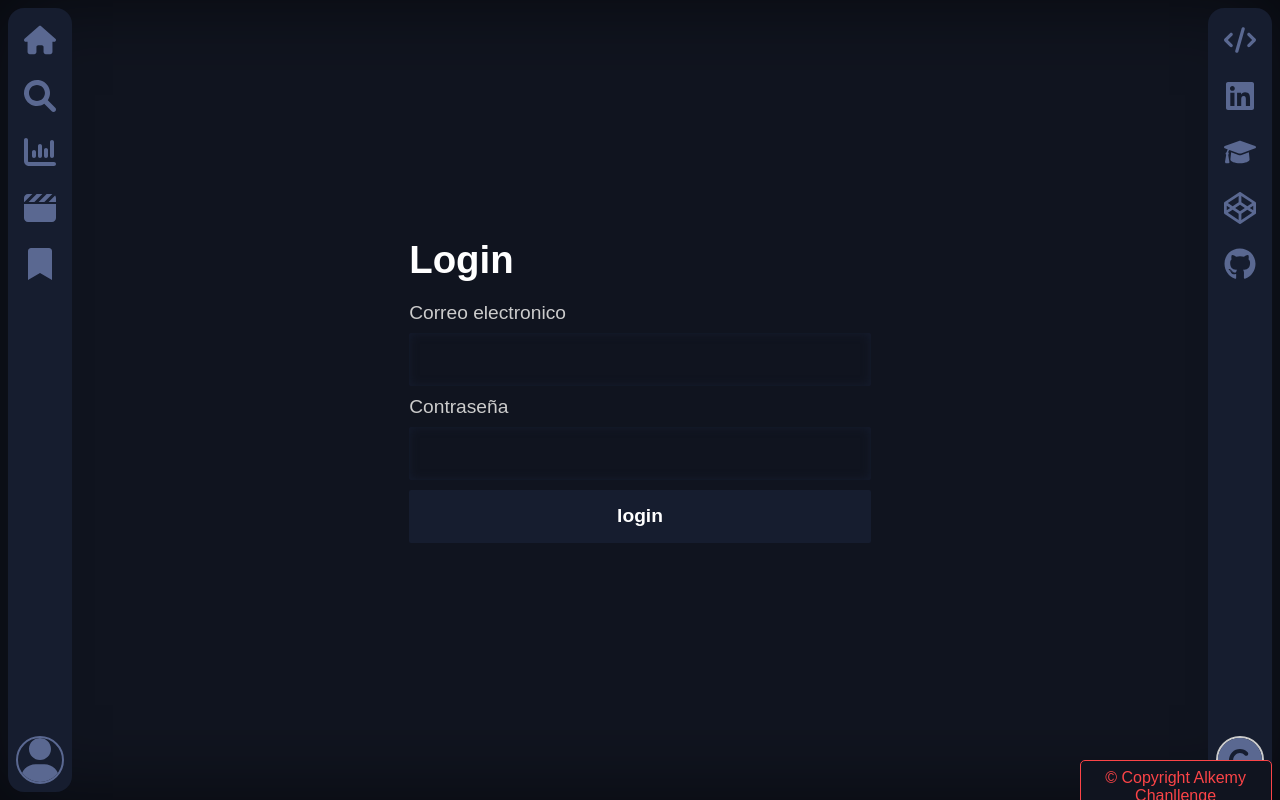
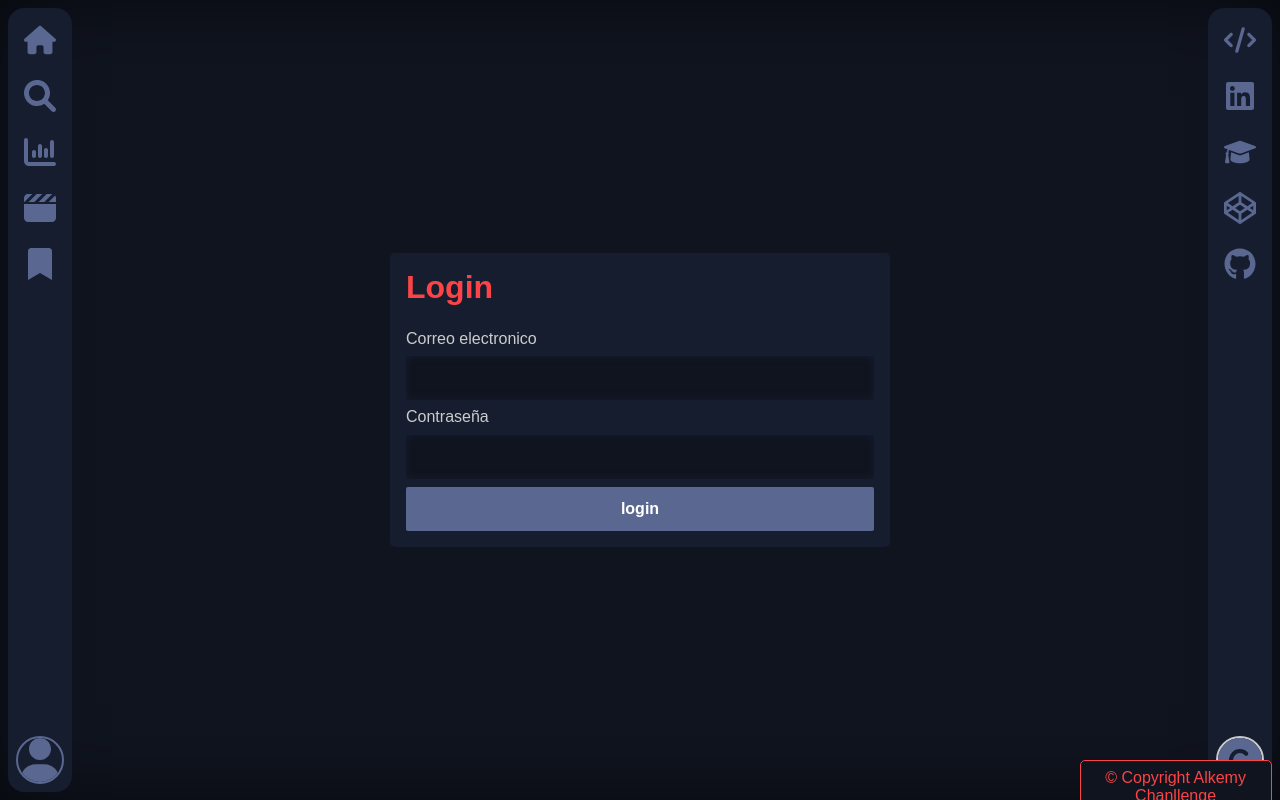
Before and after one commit to Sergio-Ivan-Melgarejo/skill-up-react-1, a React (Create React App) app: page /login in a window 1280 px wide. Built offline with nearby package versions, Linux system fonts and the light colour scheme.

Commit message:
added redirect from search to login

```diff
--- a/src/css/login.css
+++ b/src/css/login.css
@@ -4,30 +4,35 @@
     justify-content: center;
     align-items: center;
     flex-direction: column;
-    font-size: 1.2em;
 }
 
 .login__title{
     max-width: 500px;
-    width: 100%;
-    padding: 0 .5em;
+    width: 90%;
     font-size: 2em;
     margin: 0;
-    color: var(--text-primary-color);
+    color: var(--primary-color);
+    background-color: var(--bg-card-color);
+    border-top-left-radius: 5px;
+    border-top-right-radius: 5px;
+    padding: .5em .5em .25em;
 }
 
 .login__form{
     max-width: 500px;
-    width: 100%;
+    width: 90%;
     display: flex;
     flex-direction: column;
     padding: 1em;
     gap: .5em;
+    background-color: var(--bg-card-color);
+    border-bottom-left-radius: 5px;
+    border-bottom-right-radius: 5px;
 }
 
 .btn{
     padding: .8em;
-    background-color: var(--bg-card-color);
+    background-color: var(--second-color);
     border: none;
     font-weight: bolder;
     color: var(--text-primary-color);
--- a/src/pages/Search.js
+++ b/src/pages/Search.js
@@ -1,5 +1,5 @@
 import React, { useEffect, useState } from 'react';
-import { useNavigate, useParams } from 'react-router-dom';
+import { Navigate, useNavigate, useParams } from 'react-router-dom';
 
 // Components
 import ShowMoviesList from '../components/ShowMoviesList';
@@ -21,7 +21,7 @@ const language = "en-US";
 const adult = "false";
 const page = 1;
 
-const Search = () => {
+const Search = ({logged}) => {
     const params = useParams();
     const navigate = useNavigate();
 
@@ -90,6 +90,8 @@ const Search = () => {
         console.log(params["*"].length)
     }, [setMoviesList,params,navigate])
 
+    if(!logged) return <Navigate to="/login" />
+
     return (
         <div className='search'>
             <h2 className='title'>{params["*"] ? params["*"] : "Search"}</h2>
```
